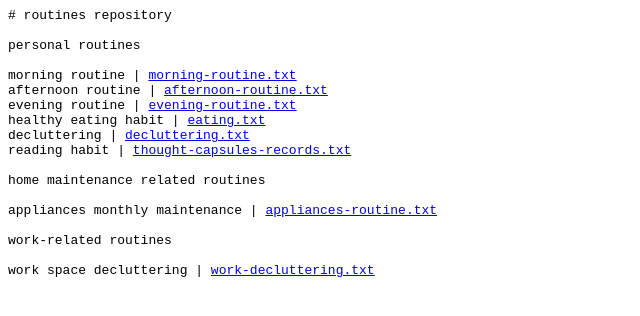
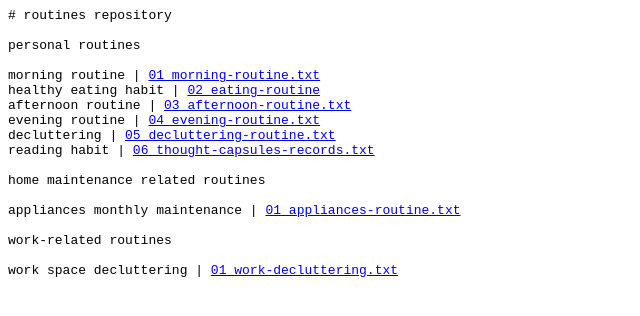
Before and after one commit to ivana-rep/routines, a plain HTML site: page index.html in a window 1280 px wide. Shown: the whole page, without its empty margins (0-640 px from the left). Drawn offline with Linux system fonts and the light colour scheme.

Commit message:
Update index.html

```diff
--- a/index.html
+++ b/index.html
@@ -5,19 +5,19 @@
 
 personal routines
 
-morning routine | <a href="personal-routines/morning-routine.txt">morning-routine.txt</a>
-afternoon routine | <a href="personal-routines/afternoon-routine.txt">afternoon-routine.txt</a>
-evening routine | <a href="personal-routines/evening-routine.txt">evening-routine.txt</a>
-healthy eating habit | <a href="personal-routines/eating.txt">eating.txt</a>
-decluttering | <a href="personal-routines/decluttering.txt">decluttering.txt</a>
-reading habit | <a href="personal-routines/thought-capsules-records.txt"thought-capsules-records.txt>thought-capsules-records.txt</a>
+morning routine | <a href="personal-routines/01_morning-routine.txt">01_morning-routine.txt</a>
+healthy eating habit | <a href="personal-routines/02_eating-routine.txt">02_eating-routine</a>
+afternoon routine | <a href="personal-routines/03_afternoon-routine.txt">03_afternoon-routine.txt</a>
+evening routine | <a href="personal-routines/04_evening-routine.txt">04_evening-routine.txt</a>
+decluttering | <a href="personal-routines/05_decluttering-routine.txt">05_decluttering-routine.txt</a>
+reading habit | <a href="personal-routines/thought-capsules-records.txt"06_thought-capsules-records.txt>06_thought-capsules-records.txt</a>
 
 home maintenance related routines
 
-appliances monthly maintenance | <a href="personal-routines/appliances-routine.txt">appliances-routine.txt</a>
+appliances monthly maintenance | <a href="home-routines/01_appliances-routine.txt">01_appliances-routine.txt</a>
 
 work-related routines
 
-work space decluttering | <a href="personal-routines/work-decluttering.txt">work-decluttering.txt</a>
+work space decluttering | <a href="work-routines/01_work-decluttering.txt">01_work-decluttering.txt</a>
 
 </PRE>
```
